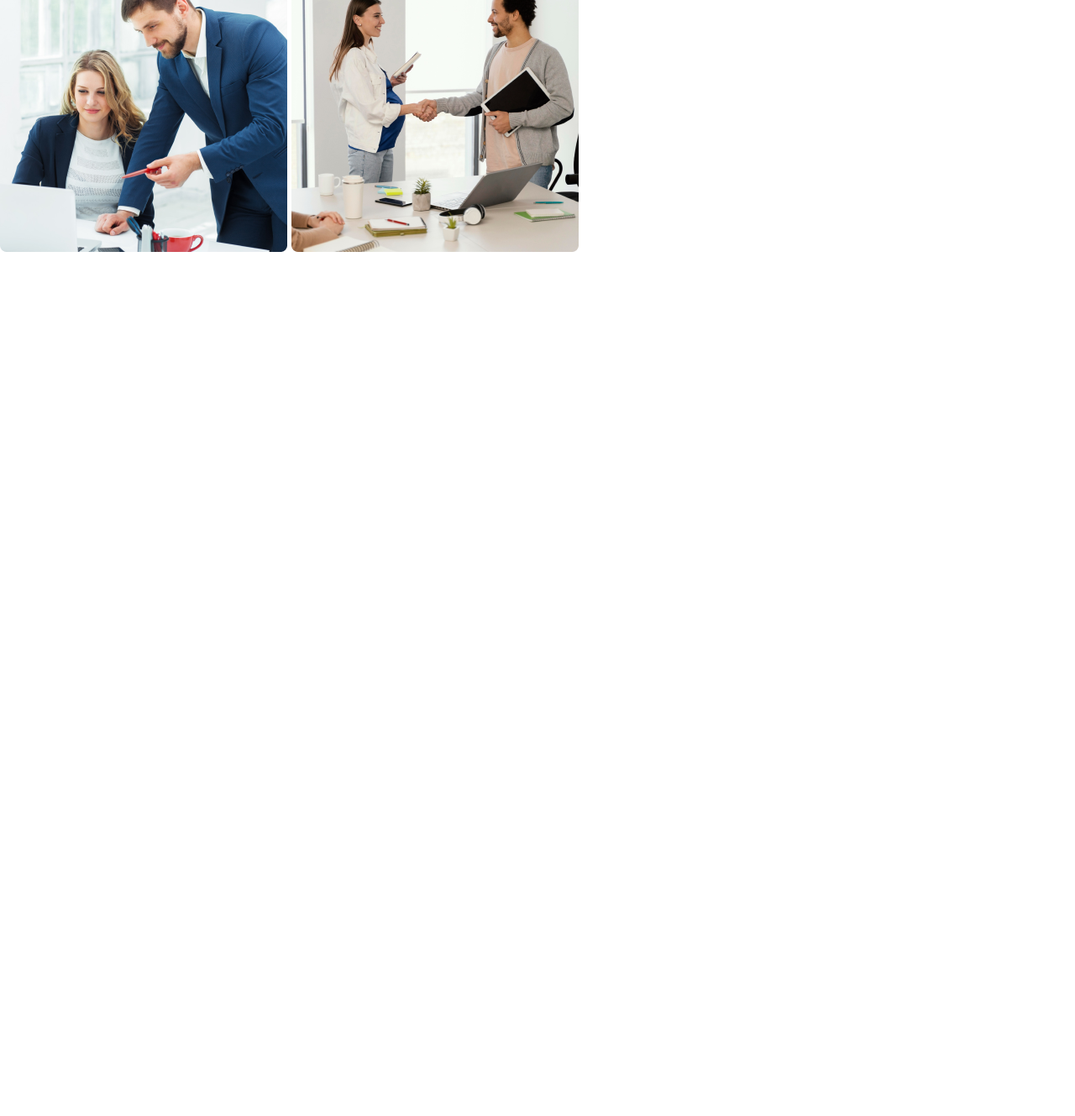
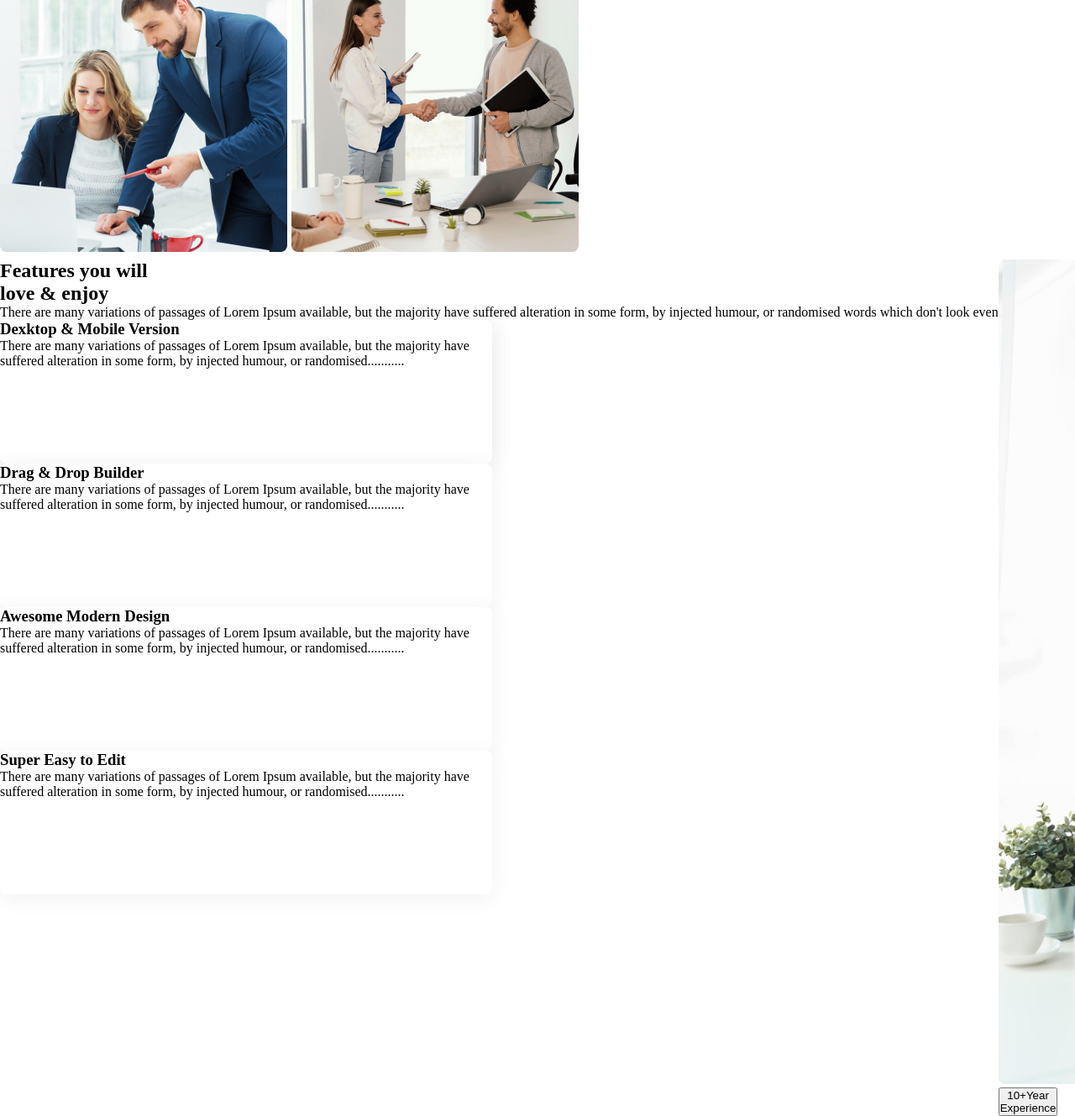
Before and after one commit to creativeemon/assignment-2, a plain HTML site: page index.html in a window 1280 px wide. Shown: the part 1800-3129 px from the top of the page at 84% size. Before the commit the page ends 2100 px from the top, so only its background shows below. Drawn offline with Linux system fonts and the light colour scheme.

Commit message:
valo moto hoy nai

```diff
--- a/index.html
+++ b/index.html
@@ -55,6 +55,53 @@
         </div>
     </section>
 </div>
+<!-- Features you will love & enjoy-------------------------
+--------------------------&&&&&&&&&&&&&&&&&&&&& -->
+
+<!-- lifte sight style-2 -->
+
+<div class="sacend-part-style">
+    <div class="Features">
+        <h2 class="Features-you">
+            Features you will <br> love & enjoy
+        </h2>
+        <p class="p-3">There are many variations of passages of Lorem Ipsum available, but the majority have suffered alteration in some form, by injected humour, or randomised words which don't look even</p>
+
+
+        <div class="conainer">
+            <div class="Dexktop">
+            <h3 class="Dexktops">Dexktop & Mobile Version</h3>
+            <p class="p-3">There are many variations of passages of Lorem Ipsum available, but the majority have suffered alteration in some form, by injected humour, or randomised...........</p>
+        </div>
+        <div class="Drag">
+            <h3 class="Dexktops">Drag & Drop Builder</h3>
+            <p class="p-3">There are many variations of passages of Lorem Ipsum available, but the majority have suffered alteration in some form, by injected humour, or randomised...........</p>
+        </div>
+        <div class="Dexktop">
+            <h3 class="Awesome">Awesome Modern Design</h3>
+            <p class="p-3">There are many variations of passages of Lorem Ipsum available, but the majority have suffered alteration in some form, by injected humour, or randomised...........</p>
+        </div>
+        <div class="Dexktop">
+            <h3 class="Super">Super Easy to Edit</h3>
+            <p class="p-3">There are many variations of passages of Lorem Ipsum available, but the majority have suffered alteration in some form, by injected humour, or randomised...........</p>
+        </div>
+    </div>
+
+
+
+    </div>
+
+    <!-- right sight tyle-2 -->
+    <div class="right-style">
+        <div class="img-2">
+            <img src="images/architect.png" alt="">
+        </div>
+        <div><button>10+Year <br>
+            Experience</button></div>
+
+    </div>
+</div>
+
 </div>
 </body>
 </html>
--- a/styles/style.css
+++ b/styles/style.css
@@ -108,3 +108,28 @@ margin-top: 150px;
     width: 50%;
     margin: 10px;
 }
+
+
+
+/* sacend-part-style===============
+===============================
+-------------------------------
+ */
+
+ .sacend-part-style{
+    display: flex;
+ }
+
+ .sacend-part-style{
+    margin-top: 320px;
+ }
+ .conainer, .Dexktop, .Drag {
+    width: 586px;
+height: 171px;
+background: #FFFFFF;
+box-shadow: 0px 4px 30px rgba(0, 0, 0, 0.06);
+border-radius: 8px;
+ }
+ .p-3{
+    /* width: 50%; */
+ }
```
